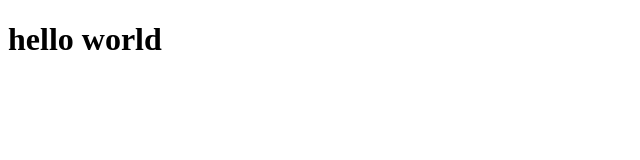
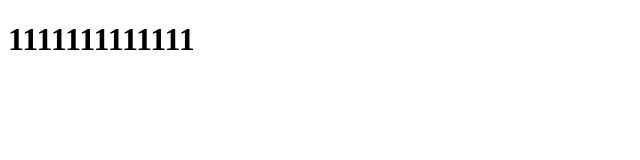
Before and after one commit to ohconheo/test, a plain HTML site: page index.html in a window 1280 px wide. Shown: the whole page, without its empty margins (0-640 px from the left). Drawn offline with Linux system fonts and the light colour scheme.

Commit message:
edit index

```diff
--- a/index.html
+++ b/index.html
@@ -7,6 +7,6 @@
     <title>Document</title>
 </head>
 <body>
-    <h1>hello world</h1>
+    <h1>1111111111111</h1>
 </body>
 </html>
```
